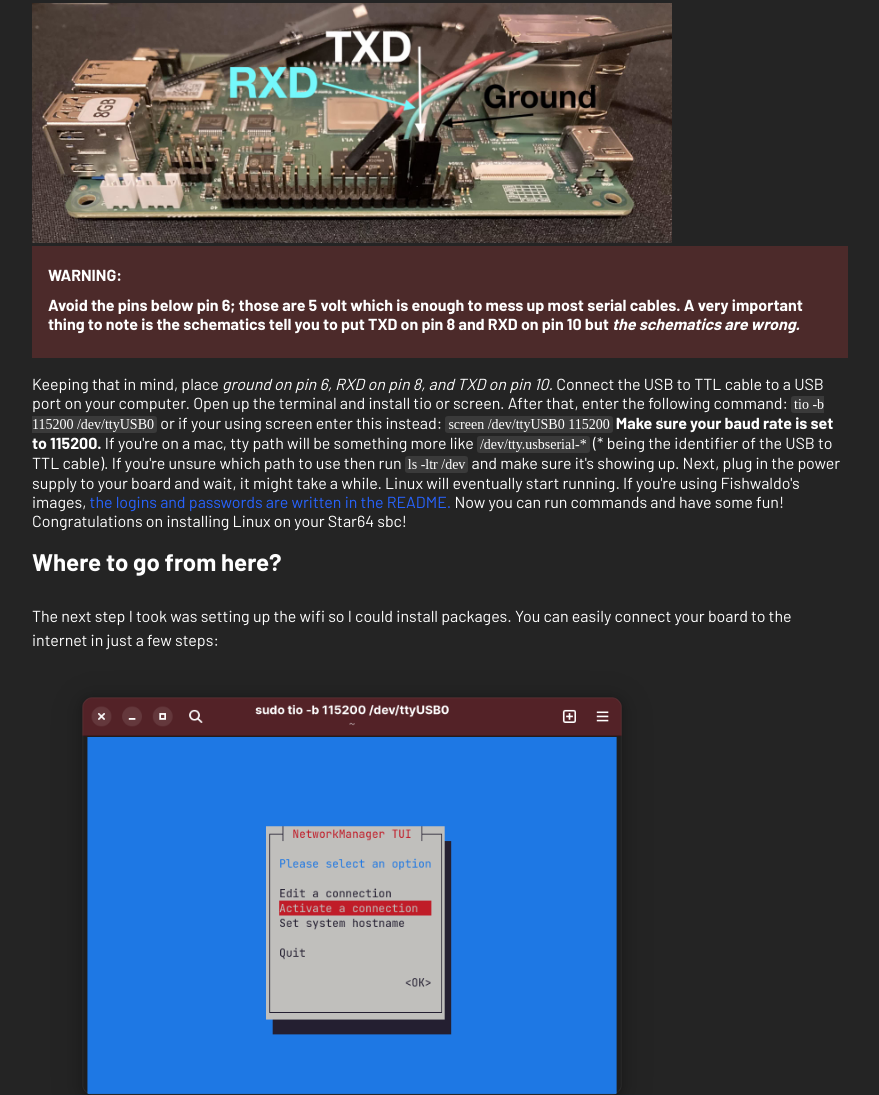
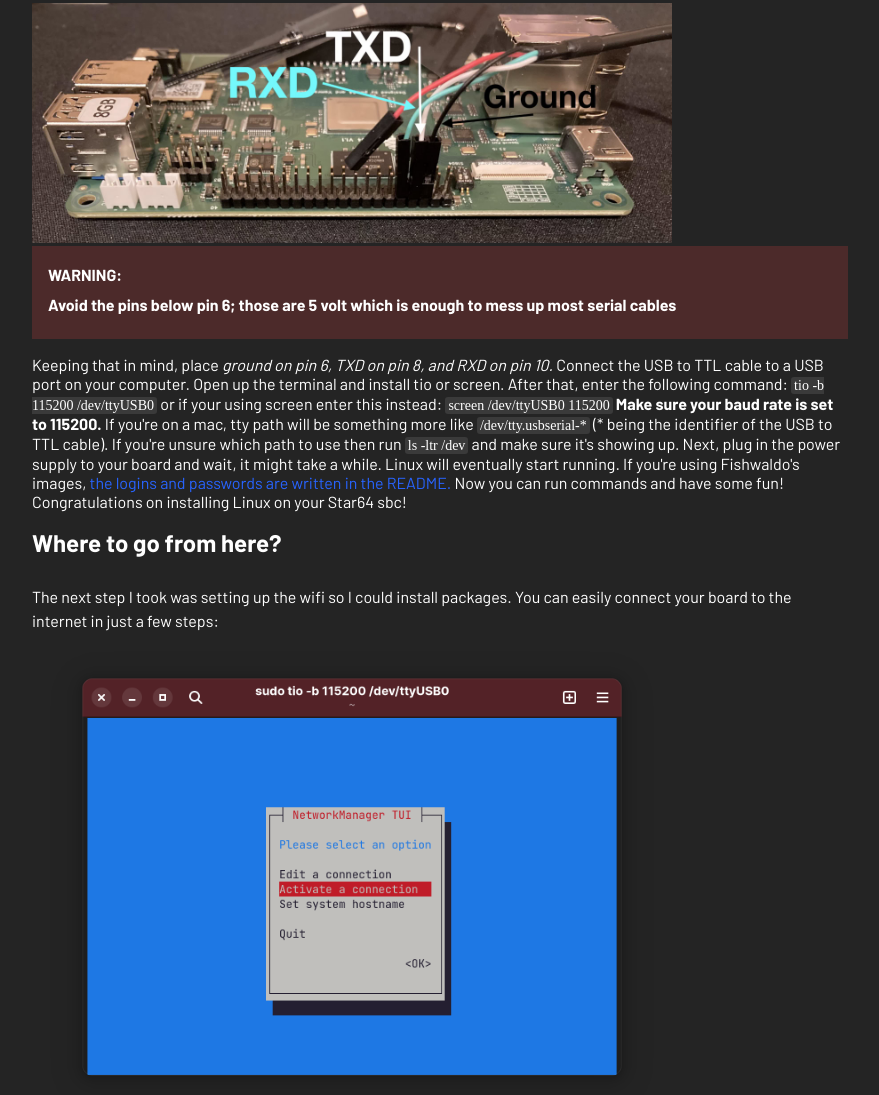
Before and after one commit to MRRcode979/mrrcode979.github.io, a plain HTML site: page blog/post/star64-guide/index.html in a window 1280 px wide. Shown: the part 1187-2282 px from the top of the page, without its empty margins (200-1079 px from the left). Drawn offline with Linux system fonts and the light colour scheme.

Commit message:
Update index.html

```diff
--- a/blog/post/star64-guide/index.html
+++ b/blog/post/star64-guide/index.html
@@ -44,9 +44,9 @@ Star64: Installing Linux
   <source srcset="/static/images/pins.jxl" type="image/jxl">
   <img src="/static/images/pins.jpg" alt="Fallback image" loading="lazy">
 </picture>
-<div class="admonition danger"><p class="admonition-title">WARNING:</p> <b>Avoid the pins below pin 6; those are <u>5 volt</u> which is enough to mess up most serial cables. A very important thing to note is the schematics tell you to put TXD on pin 8 and RXD on pin 10 but <i>the schematics are wrong.</i></b>
+<div class="admonition danger"><p class="admonition-title">WARNING:</p> <b>Avoid the pins below pin 6; those are <u>5 volt</u> which is enough to mess up most serial cables</b>
 </div>
-Keeping that in mind, place <i>ground on pin 6, RXD on pin 8, and TXD on pin 10.</i> Connect the USB to TTL cable to a USB port on your computer. Open up the terminal and install tio or screen. After that, enter the following command: <code>tio -b 115200 /dev/ttyUSB0</code> or if your using screen enter this instead: <code>screen /dev/ttyUSB0 115200</code> <b>Make sure your baud rate is set to 115200.</b> If you're on a mac, tty path will be something more like <code>/dev/tty.usbserial-*</code> (* being the identifier of the USB to TTL cable). If you're unsure which path to use then run <code>ls -ltr /dev</code> and make sure it's showing up. Next, plug in the power supply to your board and wait, it might take a while. Linux will eventually start running. If you're using Fishwaldo's images, <a class="colored" href="https://github.com/Fishwaldo/meta-pine64">the logins and passwords are written in the README.</a> Now you can run commands and have some fun! Congratulations on installing Linux on your Star64 sbc!</p>
+Keeping that in mind, place <i>ground on pin 6, TXD on pin 8, and RXD on pin 10.</i> Connect the USB to TTL cable to a USB port on your computer. Open up the terminal and install tio or screen. After that, enter the following command: <code>tio -b 115200 /dev/ttyUSB0</code> or if your using screen enter this instead: <code>screen /dev/ttyUSB0 115200</code> <b>Make sure your baud rate is set to 115200.</b> If you're on a mac, tty path will be something more like <code>/dev/tty.usbserial-*</code> (* being the identifier of the USB to TTL cable). If you're unsure which path to use then run <code>ls -ltr /dev</code> and make sure it's showing up. Next, plug in the power supply to your board and wait, it might take a while. Linux will eventually start running. If you're using Fishwaldo's images, <a class="colored" href="https://github.com/Fishwaldo/meta-pine64">the logins and passwords are written in the README.</a> Now you can run commands and have some fun! Congratulations on installing Linux on your Star64 sbc!</p>
 <h2>Where to go from here?</h2>
 <p>The next step I took was setting up the wifi so I could install packages. You can easily connect your board to the internet in just a few steps:
 <picture>
```
